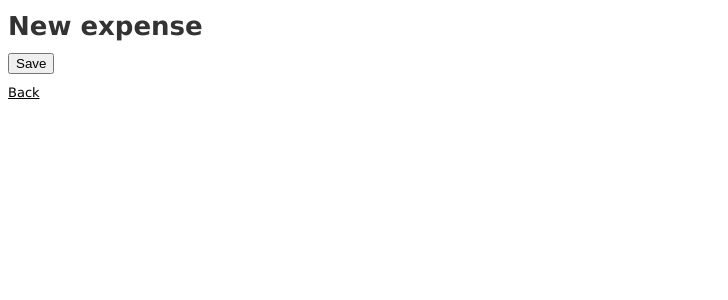
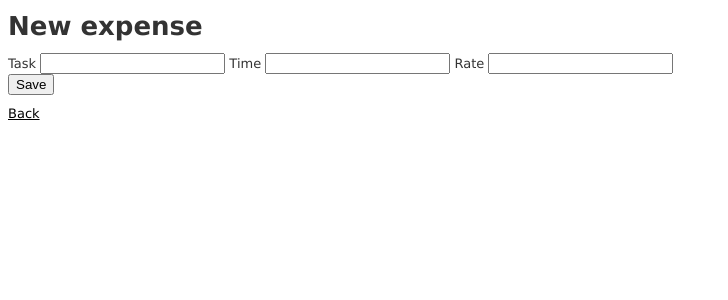
Before and after one commit to peterklipfel/tally, a Rails app: page /expenses/new in a window 1280 px wide. Shown: the top 300 px of the page, without its empty margins (0-728 px from the left). Run offline with Rails 7, Linux system fonts and the light colour scheme; the visitor is signed in with stand-in values (Sample User, id 1); style sheets or scripts are compiled from the project's sources; some libraries are stand-ins or nearby versions.

Commit message:
user can create an expense

```diff
--- a/app/controllers/expenses_controller.rb
+++ b/app/controllers/expenses_controller.rb
@@ -25,6 +25,7 @@ class ExpensesController < ApplicationController
   # POST /expenses
   # POST /expenses.json
   def create
+    puts expense_params.inspect
     @expense = Expense.new(expense_params)
 
     respond_to do |format|
@@ -70,6 +71,6 @@ class ExpensesController < ApplicationController
 
     # Never trust parameters from the scary internet, only allow the white list through.
     def expense_params
-      params[:expense]
+      params[:expense].permit(:task, :rate, :time)
     end
 end
--- a/app/views/expenses/_form.html.haml
+++ b/app/views/expenses/_form.html.haml
@@ -6,5 +6,12 @@
         - @expense.errors.full_messages.each do |msg|
           %li= msg
 
+  =f.label :task
+  =f.text_field :task
+  =f.label :time
+  =f.text_field :time
+  =f.label :rate
+  =f.text_field :rate
+
   .actions
     = f.submit 'Save'
--- a/features/step_definitions/expense_steps.rb
+++ b/features/step_definitions/expense_steps.rb
@@ -1,3 +1,3 @@
 Then(/^an expense with task "([^"]*)" is created$/) do |task|
-  assert !Expense.where(task: task).empty?
+  assert(!Expense.where(task: task).empty?)
 end
```
Also changed, not shown: db/migrate/20131130205554_add_task_rate_and_time_to_expense.rb (added, +7 -0 lines), db/schema.rb.
